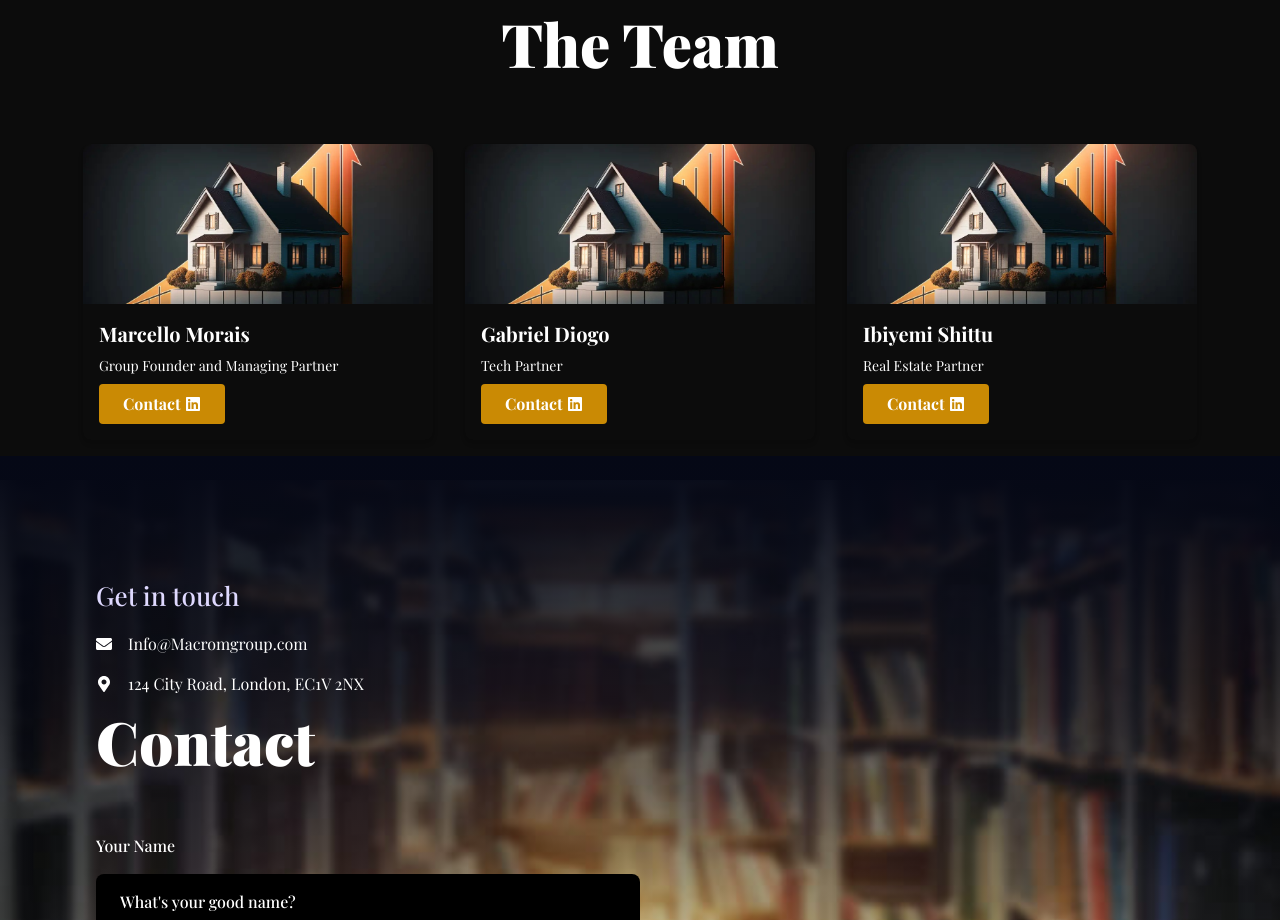
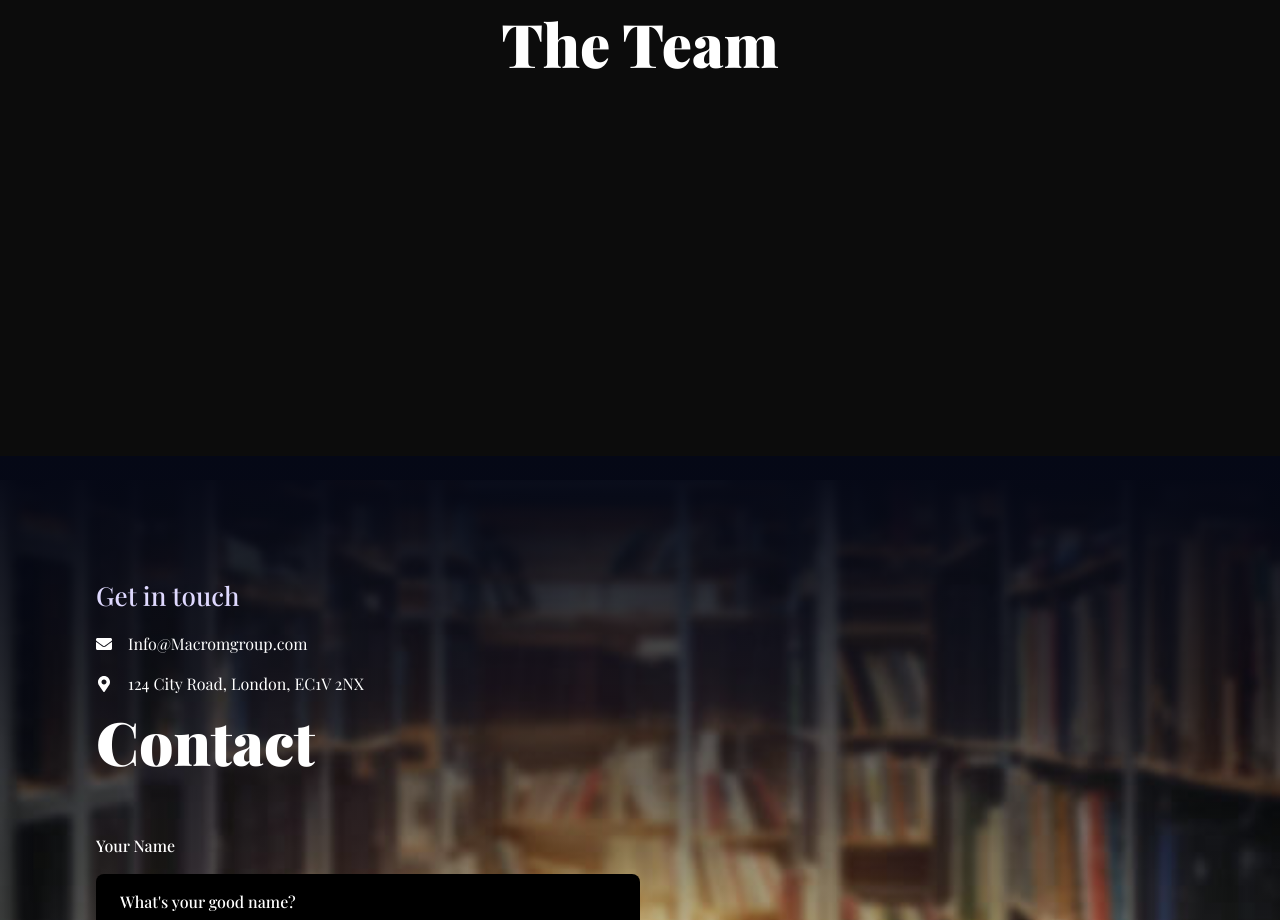
Before and after one commit to DawitSishu/mussulogroup, a React (Vite) app: page / in a window 1280 px wide. Shown: the part 3180-4100 px from the top of the page. Built offline with nearby package versions, Linux system fonts and the light colour scheme; a web font is replaced by a local one.

Commit message:
final touch

```diff
--- a/src/components/Team.jsx
+++ b/src/components/Team.jsx
@@ -1,22 +1,36 @@
+import React, { useEffect, useRef } from "react";
 import { team } from "../constants";
-import { motion } from "framer-motion";
 import { FaLinkedin as LinkedInIcon } from "react-icons/fa";
 import { styles } from "../styles";
 import { SectionWrapper } from "../hoc";
+import gsap from "gsap";
+import ScrollTrigger from "gsap/ScrollTrigger";
+
+gsap.registerPlugin(ScrollTrigger);
 
 const Team = () => {
-  const fadeIn = {
-    hidden: { x: -100, opacity: 0 },
-    show: {
-      x: 0,
+  const ref = useRef();
+
+  useEffect(() => {
+    const elements = ref.current.querySelectorAll(".team-member");
+
+    elements.forEach((element, idx) => {
+      gsap.fromTo(
+        element,
+        { opacity: 0 },
+        {
           opacity: 1,
-      transition: {
-        type: "spring",
           duration: 0.75,
-        delay: 0.1,
+          delay: 0.1 * idx,
+          scrollTrigger: {
+            trigger: element,
+            start: "top 80%",
+            toggleActions: "play none none reverse",
           },
-    },
-  };
+        }
+      );
+    });
+  }, []);
 
   return (
     <div>
@@ -24,16 +38,13 @@ const Team = () => {
         <h3 className={styles.sectionHeadText}>The Team</h3>
       </div>
       <div className="flex justify-center">
-        <div className="flex flex-wrap justify-center mt-10">
+        <div className="flex flex-wrap justify-center mt-10" ref={ref}>
           {team.map((member, idx) => (
-            <motion.div
+            <div
               key={idx}
-              custom={idx}
-              variants={fadeIn}
-              initial="hidden"
-              animate="show"
+              className="max-w-sm mx-4 my-4 team-member"
+              style={{ width: "350px" }}
             >
-              <div className="max-w-sm mx-4 my-4" style={{ width: "350px" }}>
               <div className="shadow-md rounded-lg overflow-hidden">
                 <img
                   className="w-full h-40 object-cover object-center"
@@ -49,7 +60,6 @@ const Team = () => {
                 </div>
               </div>
             </div>
-            </motion.div>
           ))}
         </div>
       </div>
```
Lines whose indentation alone changed are shown as unchanged.
